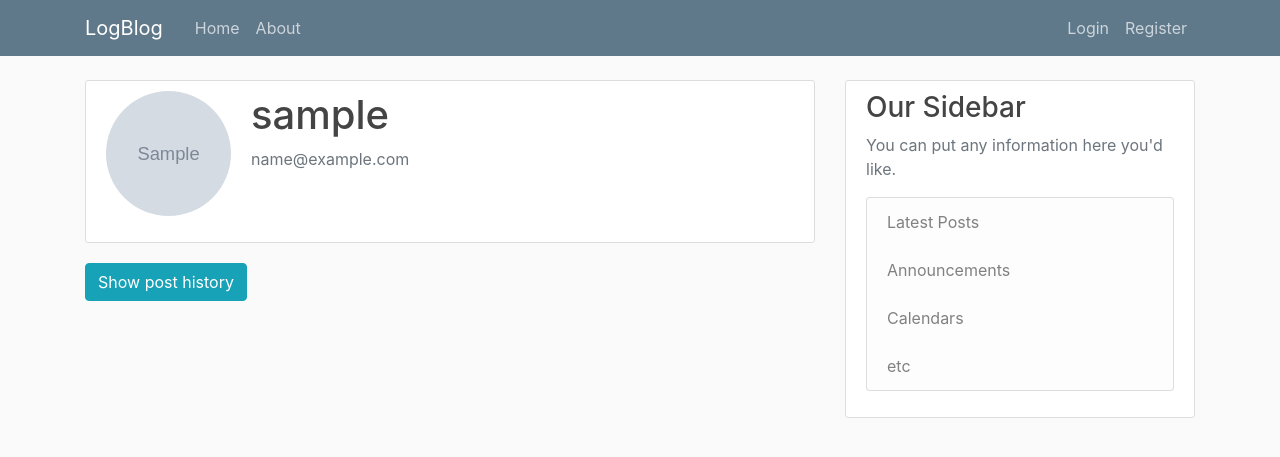
After one commit to ByteOtter/OtterDen, a Flask app: a page that uses LogBlog/logblog/templates/user_profile.html in a window 1280 px wide. The commit adds this page. Shown: the top 457 px of the page. Run offline with Flask 2, Linux system fonts and the light colour scheme; tables that the repository leaves empty hold one stand-in row (values such as "Sample post"); grey boxes marked "Sample" are stand-in pictures; some libraries are stand-ins or nearby versions.

Commit message:
Add logic and template for very basic profile page

```diff
--- a/LogBlog/logblog/templates/home.html
+++ b/LogBlog/logblog/templates/home.html
@@ -8,7 +8,7 @@
             <img class="rounded-circle article-img" src="{{ url_for('static', filename = 'profile_pictures/' + post.author.image_file) }}">
             <div class="media-body">
                 <div class="article-metadata">
-                    <a class="mr-2" href="{{ url_for('users.show_user_post_history', username=post.author.username) }}">{{ post.author.username }}</a>
+                    <a class="mr-2" href="{{ url_for('users.user_profile', username = post.author.username) }}">{{ post.author.username }}</a>
                     <small class="text-muted">{{ post.date_posted.strftime("%Y-%m-%d, %H:%M") }}</small>
                 </div>
                 <h2><a class="article-title" href="{{ url_for('posts.post', post_id = post.id) }}">{{ post.title }}</a></h2>
--- a/LogBlog/logblog/templates/post.html
+++ b/LogBlog/logblog/templates/post.html
@@ -4,7 +4,7 @@
     <img class="rounded-circle article-img" src="{{ url_for('static', filename='profile_pictures/' + post.author.image_file) }}">
     <div class="media-body">
       <div class="article-metadata">
-        <a class="mr-2" href="{{ url_for('users.show_user_post_history', username=post.author.username) }}">{{ post.author.username }}</a>
+        <a class="mr-2" href="{{ url_for('users.user_profile', username=post.author.username) }}">{{ post.author.username }}</a>
         <small class="text-muted">{{ post.date_posted.strftime("%Y-%m-%d, %H:%M") }}</small>
         {% if post.author == current_user %}
           <div>
--- a/LogBlog/logblog/templates/post_history.html
+++ b/LogBlog/logblog/templates/post_history.html
@@ -1,6 +1,6 @@
 {% extends "layout.html" %}
 {% block content %}
-    <h1 class="mb-3">History of {{ user.username }} ({{ posts.total }})</h1>
+    <h1 class="mb-3">History of {{ user.username }} (Posts: {{ posts.total }})</h1>
     {% for post in posts.items %}
         <article class="media content-section">
           <img class="rounded-circle article-img" src="{{ url_for('static', filename='profile_pictures/' + post.author.image_file) }}">
--- /dev/null
+++ b/LogBlog/logblog/templates/user_profile.html
@@ -0,0 +1,13 @@
+{% extends "layout.html" %}
+{% block content %}
+    <div class="content-section">
+        <div class="media">
+            <img class="rounded-circle account-img" src="{{ url_for('static', filename='profile_pictures/' + user.image_file) }}">
+            <div class="media-body">
+                <h2 class="account-heading">{{ user.username }}</h2>
+                <p class="text-secondary">{{ user.email }}</p>
+            </div>
+        </div>
+    </div>
+    <a class="btn btn-info mb-4" href="{{ url_for('users.show_user_post_history', username=user.username) }}">Show post history</a>
+{% endblock content %}
--- a/LogBlog/logblog/users/routes.py
+++ b/LogBlog/logblog/users/routes.py
@@ -114,3 +114,9 @@ def reset_password(token):
         flash(f'Your password has been changed! You are now able to login!', 'success')
         return redirect(url_for('users.login'))
     return render_template('reset_token.html', title = 'Reset Password', form = form)
+
+
+@users.route("/user/<string:username>", methods = ['GET'])
+def user_profile(username):
+    user = User.query.filter_by(username = username).first_or_404()
+    return render_template('user_profile.html', title = 'Profile - {user.username}', user = user)
```
